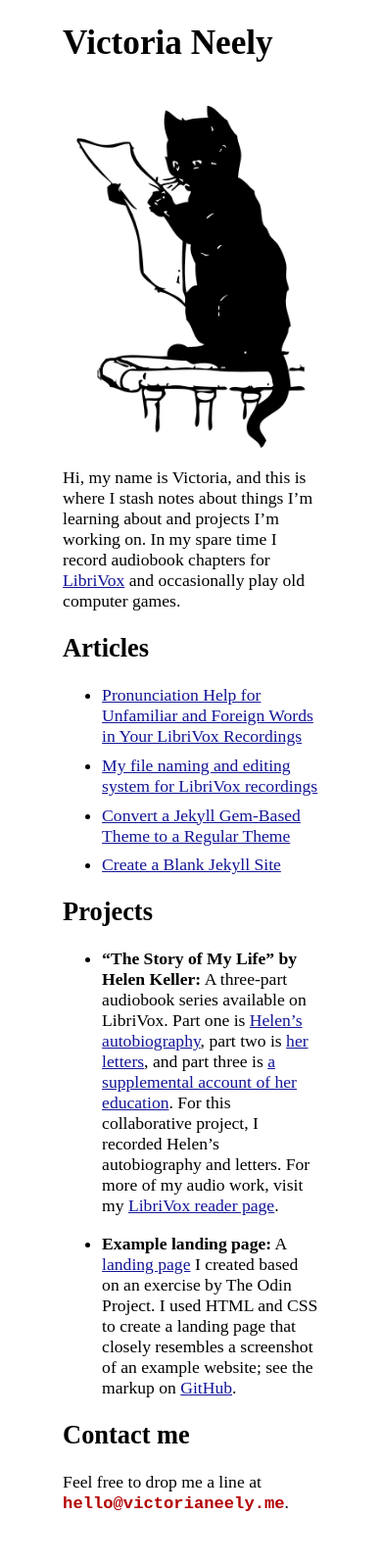
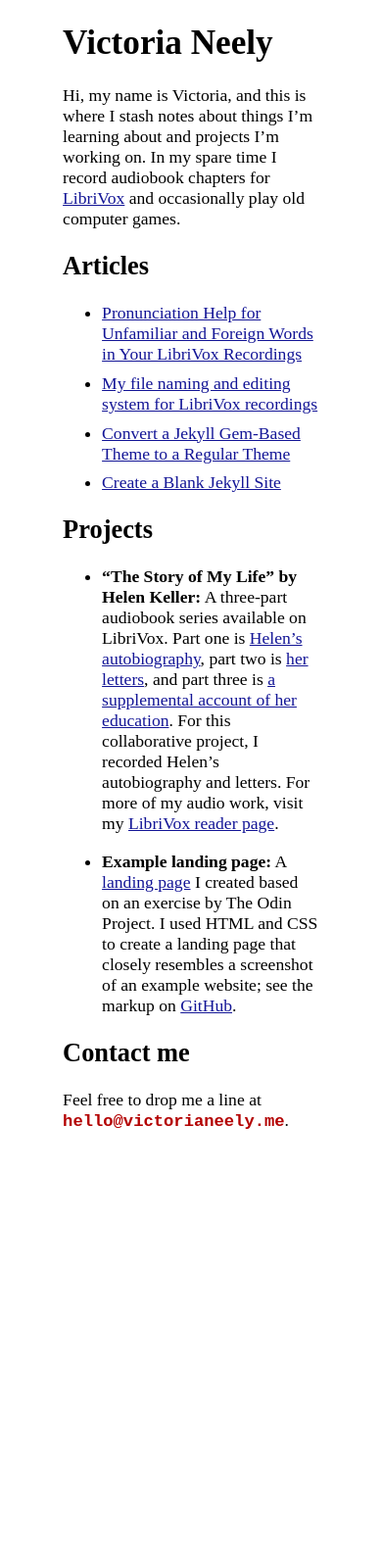
Before and after one commit to neelyv/victorianeely.com, a Jekyll site: the page built from index.md, in a window 390 px wide. Shown: the whole page at 98% size. Built offline with Jekyll 4.4.1, drawn with Linux system fonts in a browser that asks for light colours; after the commit the page ends 1206 px from its top, so only the background shows below that.

Commit message:
Fix CSS class for nonessential images

```diff
--- a/assets/css/main.scss
+++ b/assets/css/main.scss
@@ -38,10 +38,10 @@ img {
 
 /* Make image disappear on small screens */
 @media screen and (max-width:600px) {
-    .nonessential img {
-      display: none;
+    img.nonessential {
+    display: none;
     }
-  }
+}
 
 
 /* || Sitewide */
```
Also changed, not shown: 2 other files.
